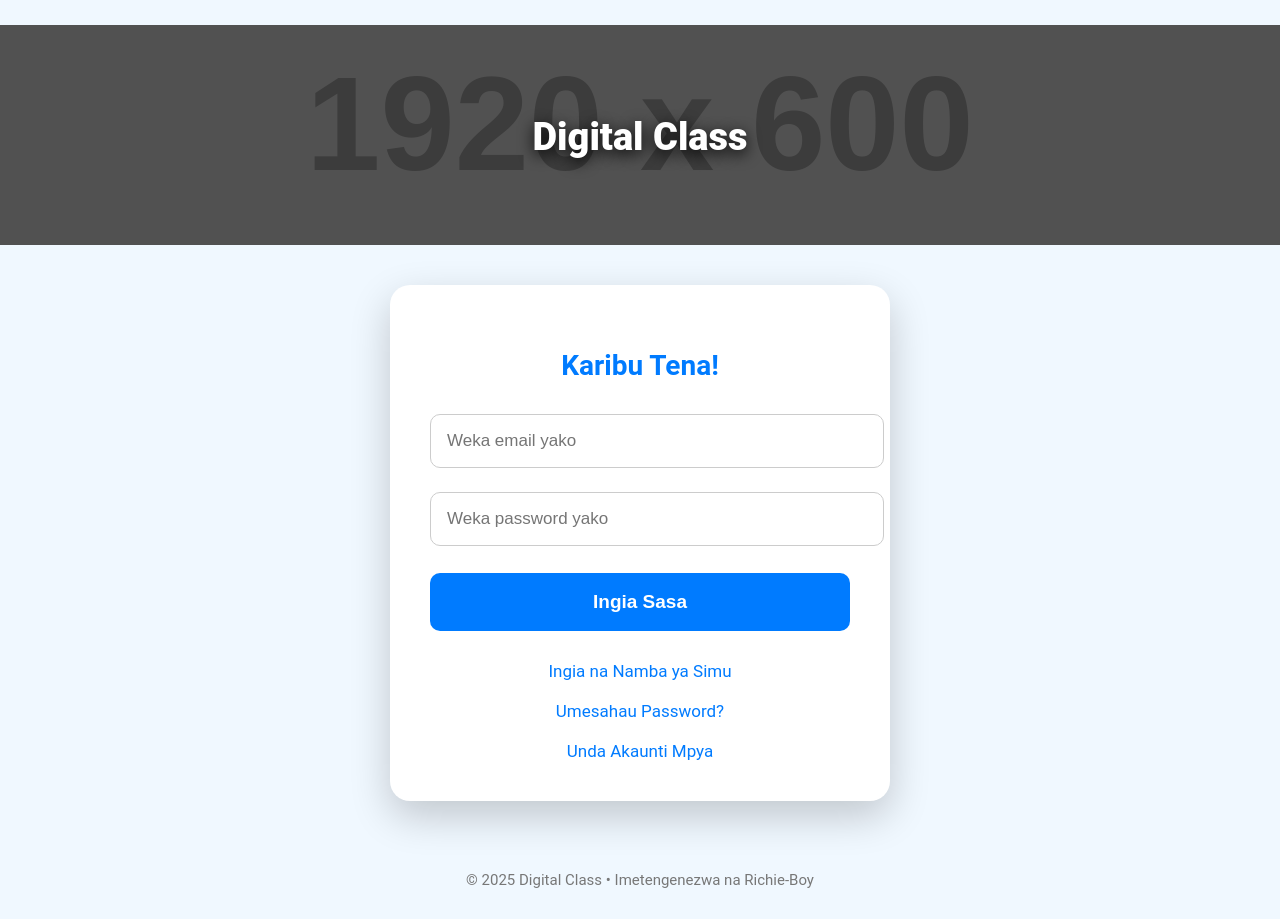
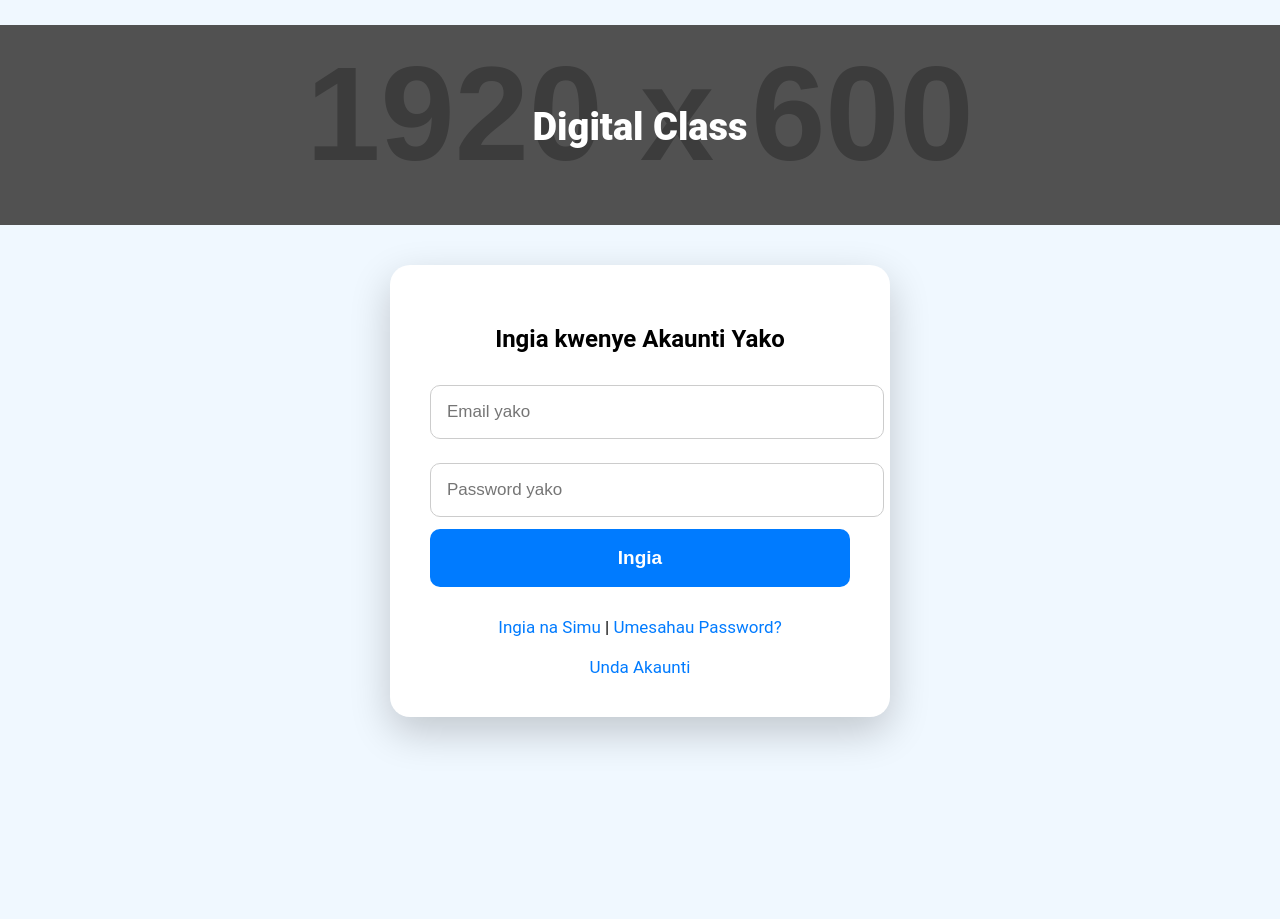
Before and after one commit to Richy-boy/digital-class-live, a plain HTML site: page login.html in a window 1280 px wide. After the commit the page ends 800 px from the top, so only its background shows below. Drawn offline with Linux system fonts and the light colour scheme; no server answers; placeholder pictures from the web are drawn by us.

Commit message:
Refactor login page layout and text

```diff
--- a/login.html
+++ b/login.html
@@ -5,47 +5,34 @@
     <meta name="viewport" content="width=device-width, initial-scale=1.0">
     <title>Digital Class - Ingia</title>
     <style>
-        body {font-family:'Roboto',sans-serif;margin:0;background:#f0f8ff;color:#333}
-        .header {position:relative;height:220px;background:url('https://via.placeholder.com/1920x600/000000/FFFFFF?text=Teacher+on+Blackboard') center/cover}
-        .header::before {content:'';position:absolute;inset:0;background:rgba(0,0,0,0.6)}
-        .header h1 {position:relative;color:#fff;font-size:38px;font-weight:900;text-align:center;padding-top:90px;text-shadow:0 4px 15px #000}
-        .container {max-width:420px;margin:40px auto;padding:40px;background:#fff;border-radius:20px;box-shadow:0 15px 40px rgba(0,0,0,0.2);text-align:center}
-        h2 {font-size:28px;color:#007BFF;margin-bottom:20px}
-        input {width:100%;padding:16px;margin:12px 0;border:1px solid #ccc;border-radius:8px;font-size:17px;border-radius:10px}
-        button {width:100%;padding:18px;background:#007BFF;color:#fff;border:none;border-radius:10px;font-size:19px;font-weight:bold;cursor:pointer;margin-top:15px}
-        button:hover {background:#0056b3;transform:scale(1.03);transition:0.3s}
-        .options {margin-top:30px;font-size:17px}
-        .options a {color:#007BFF;text-decoration:none;margin:0 10px}
-        .options a:hover {text-decoration:underline}
-        .footer {text-align:center;padding:30px;color:#777;font-size:15px}
+        body{font-family:'Roboto',sans-serif;margin:0;background:#f0f8ff}
+        .header{position:relative;height:200px;background:url('https://via.placeholder.com/1920x600/000000/FFFFFF?text=Teacher+on+Blackboard') center/cover}
+        .header::before{content:'';position:absolute;inset:0;background:rgba(0,0,0,0.6)}
+        .header h1{position:relative;color:#fff;font-size:38px;font-weight:900;text-align:center;padding-top:80px}
+        .container{max-width:420px;margin:40px auto;padding:40px;background:#fff;border-radius:20px;box-shadow:0 15px 40px rgba(0,0,0,0.2);text-align:center}
+        input{width:100%;padding:16px;margin:12px 0;border:1px solid #ccc;border-radius:10px;font-size:17px}
+        button{width:100%;padding:18px;background:#007BFF;color:#fff;border:none;border-radius:10px;font-size:19px;font-weight:bold;cursor:pointer}
+        button:hover{background:#0056b3}
+        .options{margin-top:30px;font-size:17px}
+        .options a{color:#007BFF;text-decoration:none}
     </style>
 </head>
 <body>
-    <div class="header">
-        <h1>Digital Class</h1>
-    </div>
-
+    <div class="header"><h1>Digital Class</h1></div>
     <div class="container">
-        <h2>Karibu Tena!</h2>
-
+        <h2>Ingia kwenye Akaunti Yako</h2>
         <form id="login-form">
-            <input type="email" id="email" placeholder="Weka email yako" required>
-            <input type="password" id="password" placeholder="Weka password yako" required>
-            <button type="submit">Ingia Sasa</button>
+            <input type="email" id="email" placeholder="Email yako" required>
+            <input type="password" id="password" placeholder="Password yako" required>
+            <button type="submit">Ingia</button>
         </form>
-
         <div class="options">
-            <a href="mobile.html">Ingia na Namba ya Simu</a><br><br>
+            <a href="mobile.html">Ingia na Simu</a> |
             <a href="forget.html">Umesahau Password?</a><br><br>
-            <a href="create.html">Unda Akaunti Mpya</a>
+            <a href="create.html">Unda Akaunti</a>
         </div>
     </div>
 
-    <div class="footer">
-        © 2025 Digital Class • Imetengenezwa na Richie-Boy
-    </div>
-
-    <!-- FIREBASE MODULAR SDK (v10.7.1) -->
     <script type="module">
         import { initializeApp } from 'https://www.gstatic.com/firebasejs/10.7.1/firebase-app.js';
         import { getAuth, signInWithEmailAndPassword, onAuthStateChanged } from 'https://www.gstatic.com/firebasejs/10.7.1/firebase-auth.js';
@@ -62,29 +49,19 @@
         const app = initializeApp(firebaseConfig);
         const auth = getAuth(app);
 
-        // Auto redirect kama user ameingia tayari
         onAuthStateChanged(auth, (user) => {
-            if (user) {
-                window.location.href = 'dashboard.html';
-            }
+            if (user) window.location.href = 'dashboard.html';
         });
 
-        // Login
         document.getElementById('login-form').addEventListener('submit', async (e) => {
             e.preventDefault();
             const email = document.getElementById('email').value.trim();
             const password = document.getElementById('password').value;
-
-            if (!email || !password) {
-                return alert("Tafadhali jaza email na password!");
-            }
-
             try {
                 await signInWithEmailAndPassword(auth, email, password);
-                alert("Karibu tena! 🎉");
                 window.location.href = 'dashboard.html';
-            } catch (error) {
-                alert("Hitilafu: " + error.message);
+            } catch (err) {
+                alert("Hitilafu: " + err.message);
             }
         });
     </script>
```
